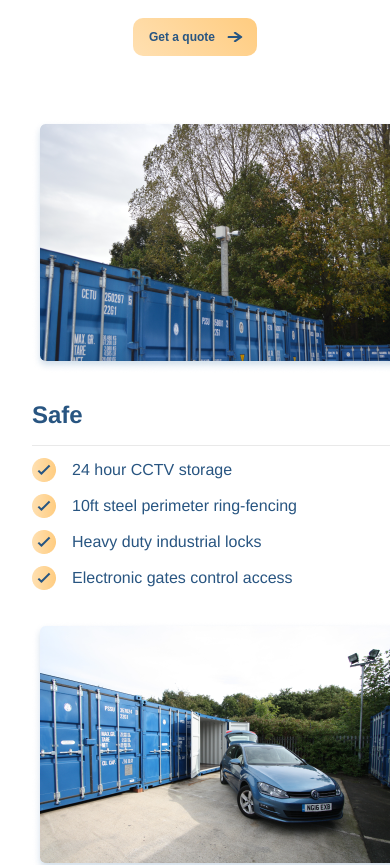
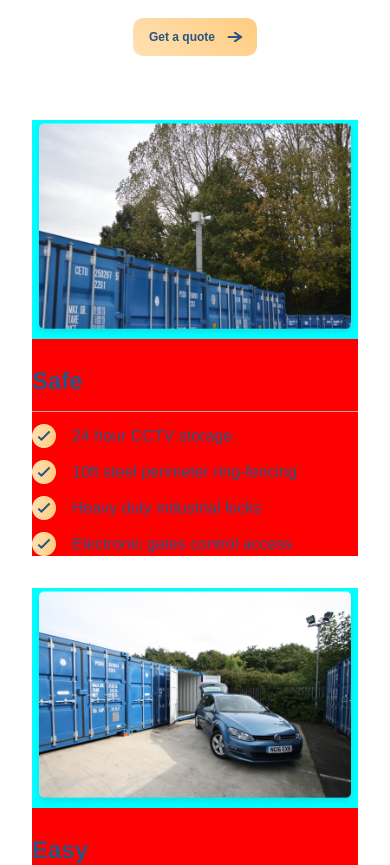
Before and after one commit to halleluyahadesuyi/storage-company, a React (Vite) app: page / in a window 390 px wide. Shown: the part 3880-4745 px from the top of the page. Built offline with nearby package versions, Linux system fonts and the light colour scheme.

Commit message:
feat: Make store environment images responsive

```diff
--- a/src/components/StoreWithUs.jsx
+++ b/src/components/StoreWithUs.jsx
@@ -27,7 +27,7 @@ export function StoreWithUs() {
 
         <section className={styles.description}>
           <section className={styles.safe}>
-            <img src={safe} alt="safe" />
+            <img src={safe} alt="safe" className={styles.storeImgs} />
             <div>
               <h3>Safe</h3>
               <hr className={styles.faintLine} />
@@ -49,7 +49,7 @@ export function StoreWithUs() {
           </section>
 
           <section className={styles.easy}>
-            <img src={easy} alt="easy" />
+            <img src={easy} alt="easy" className={styles.storeImgs} />
             <div>
               <h3>Easy</h3>
               <hr className={styles.faintLine} />
@@ -71,7 +71,7 @@ export function StoreWithUs() {
           </section>
 
           <section className={styles.affordable}>
-            <img src={affordable} alt="affordable" />
+            <img src={affordable} alt="affordable" className={styles.storeImgs} />
             <div>
               <h3>Affordable</h3>
               <hr className={styles.faintLine} />
--- a/src/css/StoreWithUs.module.css
+++ b/src/css/StoreWithUs.module.css
@@ -51,6 +51,7 @@ h2 {
   display: flex;
   justify-content: space-between;
   flex-wrap: wrap;
+  /* width: 100%; */
 }
 
 .description ul {
@@ -67,6 +68,20 @@ h2 {
 
 .description ul li > img {
   margin-right: 1rem; /* 16px */
+}
+
+.safe,
+.easy,
+.affordable {
+  background-color: red;
+  width: 25%;
+}
+
+.safe .storeImgs,
+.easy .storeImgs,
+.affordable .storeImgs {
+background-color: aqua;
+width: 100%;
 }
 
 .safe,
@@ -153,8 +168,18 @@ h2 {
     font-size: 0.875rem; /* 14px */
   }
 
+  .description {
+    /* display: block; */
+  }
+
   .description ul li {
     margin-top: 0.875rem; /* 14px */
+  }
+
+  .safe,
+  .easy,
+  .affordable {
+    width: 100%;
   }
 
   .safe,
```
